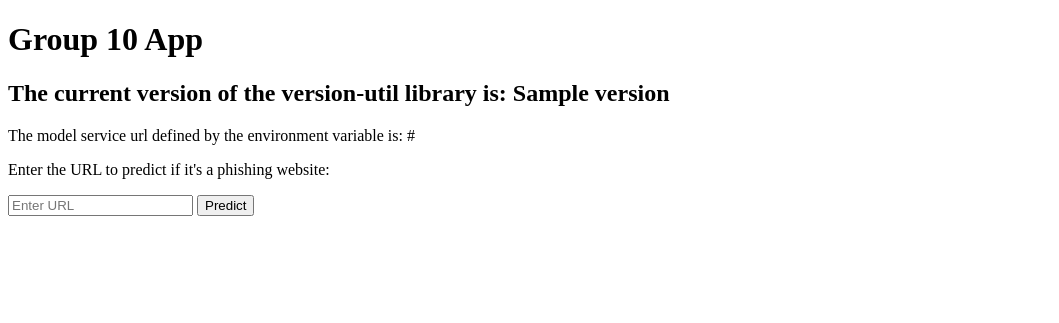
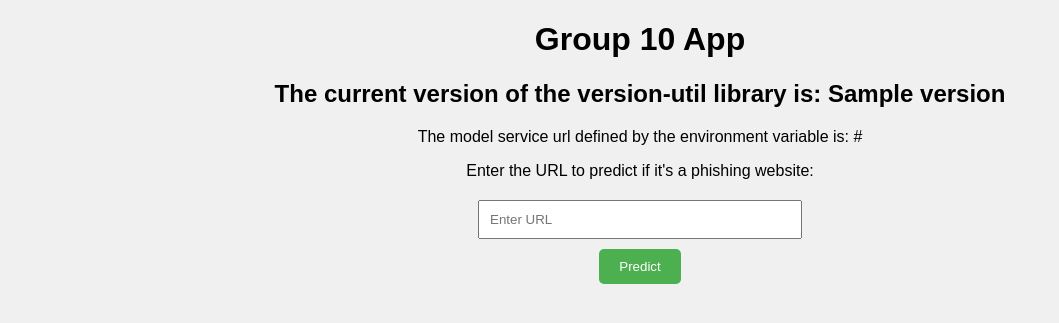
Before and after one commit to remla24-team10/app, a Flask app: template templates/index.html in a window 1280 px wide. Shown: the top 323 px of the page, without its empty margins (0-1059 px from the left). Run offline with Flask 3, Linux system fonts and the light colour scheme; the template is opened without the code that fills it: most values are stand-ins (such as "Sample title", 1, 10 or a date in 2020).

Commit message:
Update of webapp to include css styling.

```diff
--- /dev/null
+++ b/static/css/index.css
@@ -0,0 +1,38 @@
+/* static/css/styles.css */
+body {
+    font-family: Arial, sans-serif;
+    background-color: #f0f0f0;
+    margin: 0;
+    padding: 0;
+    text-align: center;
+}
+
+h1, h2 {
+    text-align: center;
+}
+
+form {
+    display: flex;
+    flex-direction: column;
+    align-items: center;
+    margin-top: 20px;
+}
+
+input[type="text"] {
+    padding: 10px;
+    margin-bottom: 10px;
+    width: 300px;
+}
+
+button {
+    padding: 10px 20px;
+    background-color: #4CAF50;
+    color: white;
+    border: none;
+    border-radius: 5px;
+    cursor: pointer;
+}
+
+button:hover {
+    background-color: #45a049;
+}
--- a/templates/index.html
+++ b/templates/index.html
@@ -4,6 +4,7 @@
     <meta charset="UTF-8">
     <meta name="viewport" content="width=device-width, initial-scale=1.0">
     <title>Group 10 App</title>
+    <link rel="stylesheet" href="{{url_for('static', filename='css/index.css')}}">
 </head>
 <body>
     <h1>Group 10 App</h1>
--- a/templates/prediction.html
+++ b/templates/prediction.html
@@ -5,6 +5,7 @@
     <meta charset="UTF-8">
     <meta name="viewport" content="width=device-width, initial-scale=1.0">
     <title>Prediction Page</title>
+    <link rel="stylesheet" href="{{url_for('static', filename='css/index.css')}}">
 </head>
 <body>
     <div class="container">
```
